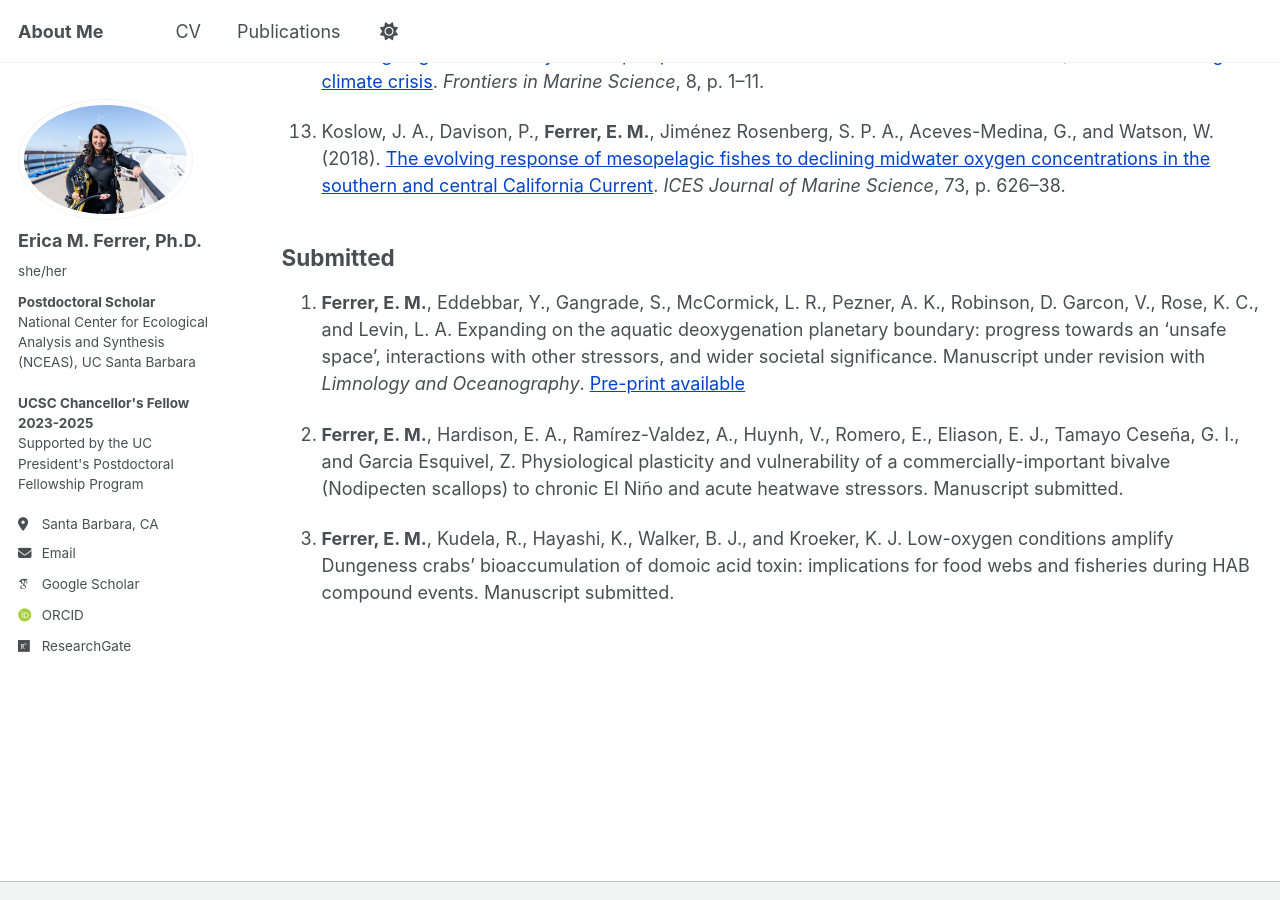
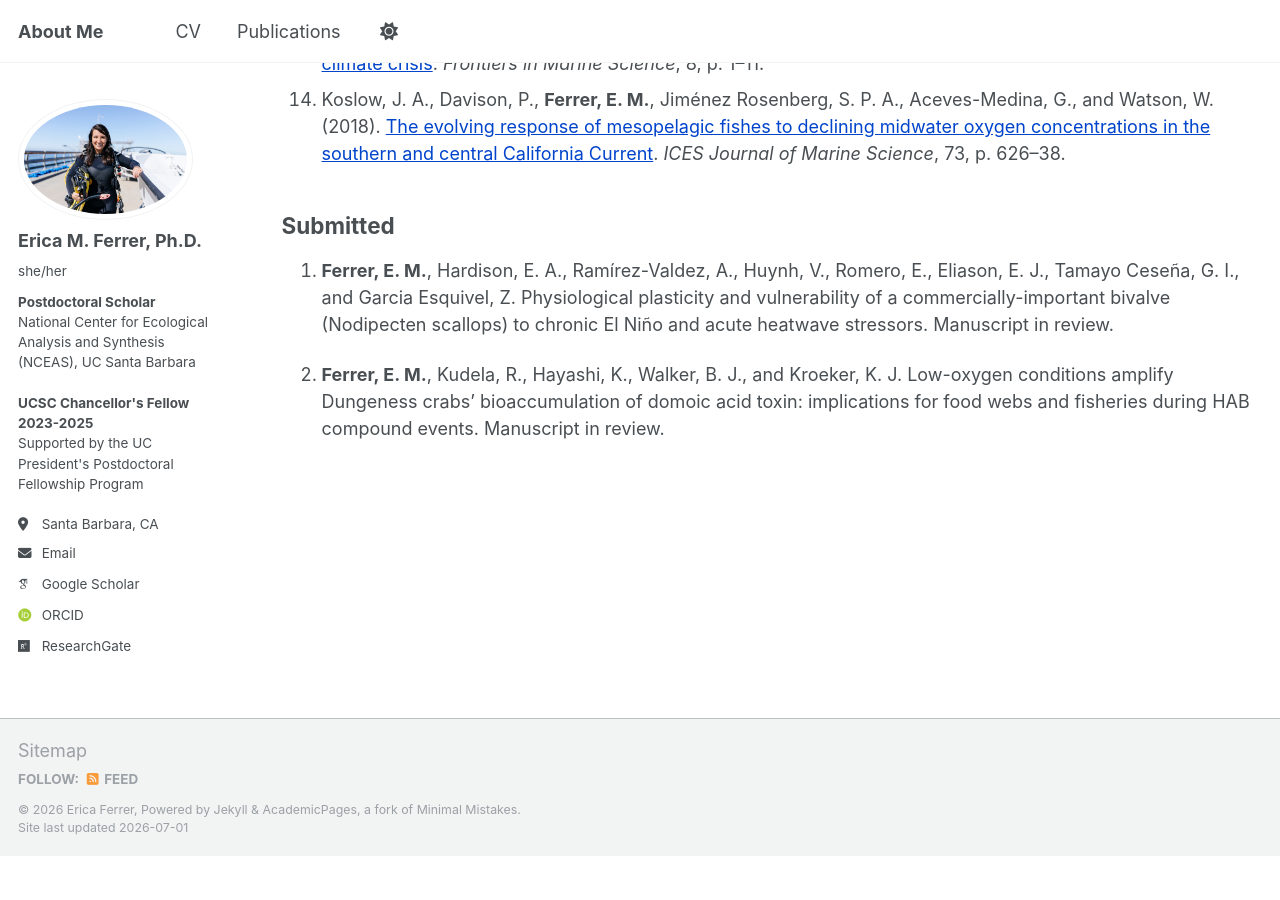
Before and after one commit to emferrer/emferrer.github.io, a Jekyll site: the page built from _pages/publications.md, in a window 1280 px wide and 900 px high, scrolled down 1483 px. Built offline with Jekyll 4.4.1, drawn with Linux system fonts in a browser that asks for light colours; some web fonts are replaced; a script that is not in the unit is left out; after the commit the page ends 2339 px from its top, so only the background shows below that; some of the changed text lies outside the part shown.

Commit message:
Updated publications - deox

```diff
--- a/_pages/publications.md
+++ b/_pages/publications.md
@@ -11,39 +11,27 @@ author_profile: true
 <div class="publist" markdown="1">
 If you have any trouble accessing these articles, please contact me and I will be happy to share the article directly!
 
-  1. Slomp, C. P., Oschlies, A., Austin, D., Bach, L. T., Bopp, L., Breitburg, D., Canning, A., Conley, D. J., Dai, M., Dewitte, B., Enevoldsen, H., <b>Ferrer, E. M.</b>, et al. [Can artificial oxygenation revitalize dying coastal seas?](https://iopscience.iop.org/article/10.1088/1748-9326/ae5e96/pdf) <i>Environmental Research Letters</i>, p. 1-19.
+1.  <b>Ferrer, E. M.</b>, Eddebbar, Y., Gangrade, S., McCormick, L. R., Pezner, A. K., Robinson, D. Garcon, V., Rose, K. C., and Levin, L. A. [Abundant interactions and feedbacks between aquatic deoxygenation and the other planetary boundaries suggest “unsafe” levels of oxygen loss with far-reaching impacts](https://aslopubs.onlinelibrary.wiley.com/doi/10.1002/lno.70434). <i>Limnology and Oceanography</i>, p. 1-19.
+2.  Slomp, C. P., Oschlies, A., Austin, D., Bach, L. T., Bopp, L., Breitburg, D., Canning, A., Conley, D. J., Dai, M., Dewitte, B., Enevoldsen, H., <b>Ferrer, E. M.</b>, et al. [Can artificial oxygenation revitalize dying coastal seas?](https://iopscience.iop.org/article/10.1088/1748-9326/ae5e96/pdf) <i>Environmental Research Letters</i>, p. 1-19.
+3.  Nenadovic, M., Giron, A., Frawley, T., Munguia-Vega, A., Pellowe, K. E., <b>Ferrer, E. M.</b>, Leslie, H. M., Weaver, A. H., Gill, D., Aburto, O., Basurto, X., Gladstone, F., Gonzalez-Mon, B., Johnson, A., Lindkvist, E., Mansfield, E., Micheli, F., Quintana, A., Reilly Moman, J., Rodriguez-Van Dyck, S., Schlueter, M., Torre, J., Vollan, B., Marinone, G., Parés-Sierra, A., and Flores-Morales, A-L. (2026). [Governance arrangements that fit the social-ecological context are associated with fishery sustainability](https://onlinelibrary.wiley.com/doi/10.1111/faf.70060). <i>Fish and Fisheries</i>, p. 1-19.
+4.   b>Ferrer, E. M.</b> *=*, Pezner, A. K. *=*, Eddebbar, Y., Breitburg, D., Crowe, S., Garçon, V., Grégoire, M., Jane, S., Leavitt, P., Levin, L. A., Rose, K., and Wallace, D. (2025). [Why Aquatic Deoxygenation belongs in the Planetary Boundary Framework](https://journals.plos.org/climate/article?id=10.1371/journal.pclm.0000619). <i>PLOS Climate</i>, 4, p. 1–4. (*=* co-first authors.)
+5.   Aburto-Oropeza, O., Platzgummer, V., <b>Ferrer, E. M.</b>, Mirabent, R. A., Galindo, A. Á., Favoretto, F., Giron-Nava, A., López-Sagástegui, C. Mendoza-Camacho, I., Nuñez-Sañudo, C., Plascencia de La Cruz, M., and Robles, A. (2025). [Marine Prosperity Areas: A framework for aligning ecological restoration and human well-being using marine area-based protections](https://www.frontiersin.org/journals/marine-science/articles/10.3389/fmars.2024.1491483/full). <i>Frontiers in Marine Science</i>, 11, p. 1–16.
+6.   Fadlovich, R., Carrasco Flores, D., <b>Ferrer, E. M.</b>, Graham, O., Hampton, S., Khrizman, A., Kong, C., Kreuser, A., Pinter, S., Sims, L., Torres, M., Una, R., Wilson, A., Zhang, W., Zhu, Y., and Greene, C. (2025). [The next generation of marine heatwaves science: takeaways from a two-week training workshop](https://aslopubs.onlinelibrary.wiley.com/doi/epdf/10.1002/lob.10679?utm_medium=article&utm_source=researchgate.net). <i>Limnology & Oceanography Bulletin</i>, p. 1–3.
+7.   Roman, M., Altieri, A., Breitburg, D., <b>Ferrer, E. M.</b>, Gallo, N., Ito, S-I., Limburg, K., Rose, K., Yasuhara, M., and Levin, L. A. (2024). [Biological indicators of oxygen stress in marine water-breathing animals](https://egusphere.copernicus.org/preprints/2024/egusphere-2024-616/). <i>Biogeosciences</i>, 21, p. 4975–5004.
+8.   Rose, K. C., <b>Ferrer, E. M.</b>, Carpenter, S. R., Crowe, S., Donelan, S. C., Garçon, V. C., Grégoire, M., Jane, S. F., Leavitt, P., Levin, L. A., Oschlies, A., and Breitburg, D. (2024). [Aquatic deoxygenation as a planetary boundary and key regulator of Earth System stability](https://www.nature.com/articles/s41559-024-02448-y). <i>Nature Ecology & Evolution</i>, 8, p. 1–7.
+9.   Frawley, T. H., Gonzáles-Mon, B., Nenadovic, M., Gladstone, F., Nomura, K., Zepeda Dominguez, J. A., Rodriguez-Van Dyck, S., <b>Ferrer, E. M.</b>, Torre, J., Leslie, H. M., Micheli, F., and Basurto, X. (2024). [Self-governance mediates small-scale fishing strategies, vulnerability, and adaptive response](https://www.sciencedirect.com/science/article/pii/S0959378024000098). <i>Global Environmental Change</i>, 84, p. 1–17.
 
-2. Nenadovic, M., Giron, A., Frawley, T., Munguia-Vega, A., Pellowe, K. E., <b>Ferrer, E. M.</b>, Leslie, H. M., Weaver, A. H., Gill, D., Aburto, O., Basurto, X., Gladstone, F., Gonzalez-Mon, B., Johnson, A., Lindkvist, E., Mansfield, E., Micheli, F., Quintana, A., Reilly Moman, J., Rodriguez-Van Dyck, S., Schlueter, M., Torre, J., Vollan, B., Marinone, G., Parés-Sierra, A., and Flores-Morales, A-L. (2026). [Governance arrangements that fit the social-ecological context are associated with fishery sustainability](https://onlinelibrary.wiley.com/doi/10.1111/faf.70060). <i>Fish and Fisheries</i>, p. 1-19.
-
-3. <b>Ferrer, E. M.</b> *=*, Pezner, A. K. *=*, Eddebbar, Y., Breitburg, D., Crowe, S., Garçon, V., Grégoire, M., Jane, S., Leavitt, P., Levin, L. A., Rose, K., and Wallace, D. (2025). [Why Aquatic Deoxygenation belongs in the Planetary Boundary Framework](https://journals.plos.org/climate/article?id=10.1371/journal.pclm.0000619). <i>PLOS Climate</i>, 4, p. 1–4. (*=* co-first authors.)
-
-4. Aburto-Oropeza, O., Platzgummer, V., <b>Ferrer, E. M.</b>, Mirabent, R. A., Galindo, A. Á., Favoretto, F., Giron-Nava, A., López-Sagástegui, C. Mendoza-Camacho, I., Nuñez-Sañudo, C., Plascencia de La Cruz, M., and Robles, A. (2025). [Marine Prosperity Areas: A framework for aligning ecological restoration and human well-being using marine area-based protections](https://www.frontiersin.org/journals/marine-science/articles/10.3389/fmars.2024.1491483/full). <i>Frontiers in Marine Science</i>, 11, p. 1–16.
-
-5. Fadlovich, R., Carrasco Flores, D., <b>Ferrer, E. M.</b>, Graham, O., Hampton, S., Khrizman, A., Kong, C., Kreuser, A., Pinter, S., Sims, L., Torres, M., Una, R., Wilson, A., Zhang, W., Zhu, Y., and Greene, C. (2025). [The next generation of marine heatwaves science: takeaways from a two-week training workshop](https://aslopubs.onlinelibrary.wiley.com/doi/epdf/10.1002/lob.10679?utm_medium=article&utm_source=researchgate.net). <i>Limnology & Oceanography Bulletin</i>, p. 1–3.
-
-6. Roman, M., Altieri, A., Breitburg, D., <b>Ferrer, E. M.</b>, Gallo, N., Ito, S-I., Limburg, K., Rose, K., Yasuhara, M., and Levin, L. A. (2024). [Biological indicators of oxygen stress in marine water-breathing animals](https://egusphere.copernicus.org/preprints/2024/egusphere-2024-616/). <i>Biogeosciences</i>, 21, p. 4975–5004.
-
-7. Rose, K. C., <b>Ferrer, E. M.</b>, Carpenter, S. R., Crowe, S., Donelan, S. C., Garçon, V. C., Grégoire, M., Jane, S. F., Leavitt, P., Levin, L. A., Oschlies, A., and Breitburg, D. (2024). [Aquatic deoxygenation as a planetary boundary and key regulator of Earth System stability](https://www.nature.com/articles/s41559-024-02448-y). <i>Nature Ecology & Evolution</i>, 8, p. 1–7.
-
-8. Frawley, T. H., Gonzáles-Mon, B., Nenadovic, M., Gladstone, F., Nomura, K., Zepeda Dominguez, J. A., Rodriguez-Van Dyck, S., <b>Ferrer, E. M.</b>, Torre, J., Leslie, H. M., Micheli, F., and Basurto, X. (2024). [Self-governance mediates small-scale fishing strategies, vulnerability, and adaptive response](https://www.sciencedirect.com/science/article/pii/S0959378024000098). <i>Global Environmental Change</i>, 84, p. 1–17.
-
-9. <b>Ferrer, E. M.</b>, Giron-Nava, J. A., and Aburto-Oropeza, O. (2022). [Overfishing increases in the carbon footprint of seafood production from small-scale fisheries](https://www.frontiersin.org/journals/marine-science/articles/10.3389/fmars.2022.768784/full). <i>Frontiers in Marine Science</i>, 9, p. 1–10.
-
-10. Martin, A. H., <b>Ferrer, E. M.</b>, Hunt, C., Bleeker, K., and Villasante, S. [Exploring changes in fishery emissions and organic carbon impacts associated with a recovering stock](https://www.frontiersin.org/journals/marine-science/articles/10.3389/fmars.2022.788339/full). (2022). <i>Frontiers in Marine Science</i>, 9, p. 1–14.
-
-11. <b>Ferrer, E. M.</b>, Aburto-Oropeza, O., Jimenez-Esquievel, V., Cota-Nieto, J., Mascareñas-Osario, I. and López-Sagástegui, C. (2021). [Mexican small-scale fisheries reveal new insights into low-carbon seafood and “climate-friendly” fisheries management](https://academic.oup.com/fisheries/article-abstract/46/6/277/7832998?redirectedFrom=fulltext&login=false). <i>Fisheries</i>, 46, p. 277–87.
-
-12. <b>Ferrer, E. M.</b>, Cavole, L. M., Clausnitzer, S., Dias, D. F., Osborne, T. C., Sugla, R. and Harrison, E. (2021). [Entering negotiations: Early-career perspectives on the UN Conference of Parties (COP) and the unfolding climate crisis](https://www.frontiersin.org/journals/marine-science/articles/10.3389/fmars.2021.632874/full). <i>Frontiers in Marine Science</i>, 8, p. 1–11.
-
-13. Koslow, J. A., Davison, P., <b>Ferrer, E. M.</b>, Jiménez Rosenberg, S. P. A., Aceves-Medina, G., and Watson, W. (2018). [The evolving response of mesopelagic fishes to declining midwater oxygen concentrations in the southern and central California Current](https://academic.oup.com/icesjms/article/76/3/626/5184892). <i>ICES Journal of Marine Science</i>, 73, p. 626–38.
+10. <b>Ferrer, E. M.</b>, Giron-Nava, J. A., and Aburto-Oropeza, O. (2022). [Overfishing increases in the carbon footprint of seafood production from small-scale fisheries](https://www.frontiersin.org/journals/marine-science/articles/10.3389/fmars.2022.768784/full). <i>Frontiers in Marine Science</i>, 9, p. 1–10.
+11. Martin, A. H., <b>Ferrer, E. M.</b>, Hunt, C., Bleeker, K., and Villasante, S. [Exploring changes in fishery emissions and organic carbon impacts associated with a recovering stock](https://www.frontiersin.org/journals/marine-science/articles/10.3389/fmars.2022.788339/full). (2022). <i>Frontiers in Marine Science</i>, 9, p. 1–14.
+12. <b>Ferrer, E. M.</b>, Aburto-Oropeza, O., Jimenez-Esquievel, V., Cota-Nieto, J., Mascareñas-Osario, I. and López-Sagástegui, C. (2021). [Mexican small-scale fisheries reveal new insights into low-carbon seafood and “climate-friendly” fisheries management](https://academic.oup.com/fisheries/article-abstract/46/6/277/7832998?redirectedFrom=fulltext&login=false). <i>Fisheries</i>, 46, p. 277–87.
+13. <b>Ferrer, E. M.</b>, Cavole, L. M., Clausnitzer, S., Dias, D. F., Osborne, T. C., Sugla, R. and Harrison, E. (2021). [Entering negotiations: Early-career perspectives on the UN Conference of Parties (COP) and the unfolding climate crisis](https://www.frontiersin.org/journals/marine-science/articles/10.3389/fmars.2021.632874/full). <i>Frontiers in Marine Science</i>, 8, p. 1–11.
+14. Koslow, J. A., Davison, P., <b>Ferrer, E. M.</b>, Jiménez Rosenberg, S. P. A., Aceves-Medina, G., and Watson, W. (2018). [The evolving response of mesopelagic fishes to declining midwater oxygen concentrations in the southern and central California Current](https://academic.oup.com/icesjms/article/76/3/626/5184892). <i>ICES Journal of Marine Science</i>, 73, p. 626–38.
 </div>
 
 ## Submitted
 <div class="publist" markdown="1">
 
-  1. <b>Ferrer, E. M.</b>, Eddebbar, Y., Gangrade, S., McCormick, L. R., Pezner, A. K., Robinson, D. Garcon, V., Rose, K. C., and Levin, L. A. Expanding on the aquatic deoxygenation planetary boundary: progress towards an ‘unsafe space’, interactions with other stressors, and wider societal significance. Manuscript under revision with <i>Limnology and Oceanography</i>. [Pre-print available](http://bit.ly/454fHNn)
+1. <b>Ferrer, E. M.</b>, Hardison, E. A., Ramírez-Valdez, A., Huynh, V., Romero, E., Eliason, E. J., Tamayo Ceseña, G. I., and Garcia Esquivel, Z. Physiological plasticity and vulnerability of a commercially-important bivalve (Nodipecten scallops) to chronic El Niño and acute heatwave stressors. Manuscript in review.
 
-2. <b>Ferrer, E. M.</b>, Hardison, E. A., Ramírez-Valdez, A., Huynh, V., Romero, E., Eliason, E. J., Tamayo Ceseña, G. I., and Garcia Esquivel, Z. Physiological plasticity and vulnerability of a commercially-important bivalve (Nodipecten scallops) to chronic El Niño and acute heatwave stressors. Manuscript submitted.
-
-3. <b>Ferrer, E. M.</b>, Kudela, R., Hayashi, K., Walker, B. J., and Kroeker, K. J. Low-oxygen conditions amplify Dungeness crabs’ bioaccumulation of domoic acid toxin: implications for food webs and fisheries during HAB compound events. Manuscript submitted.
+2. <b>Ferrer, E. M.</b>, Kudela, R., Hayashi, K., Walker, B. J., and Kroeker, K. J. Low-oxygen conditions amplify Dungeness crabs’ bioaccumulation of domoic acid toxin: implications for food webs and fisheries during HAB compound events. Manuscript in review.
 </div>
```
